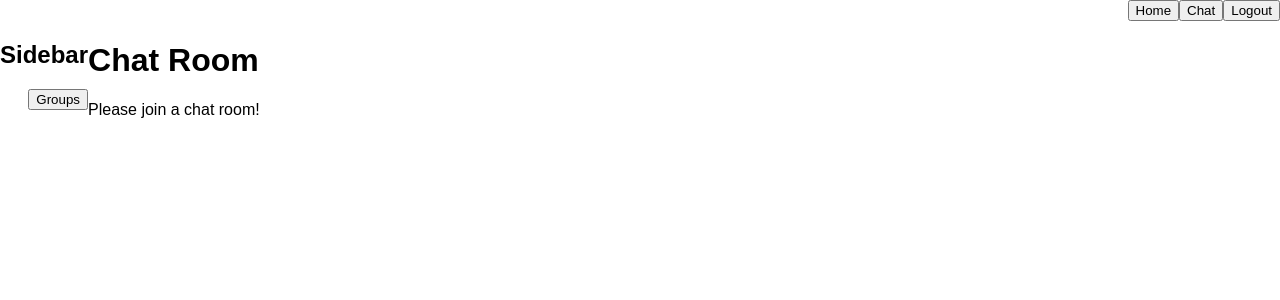
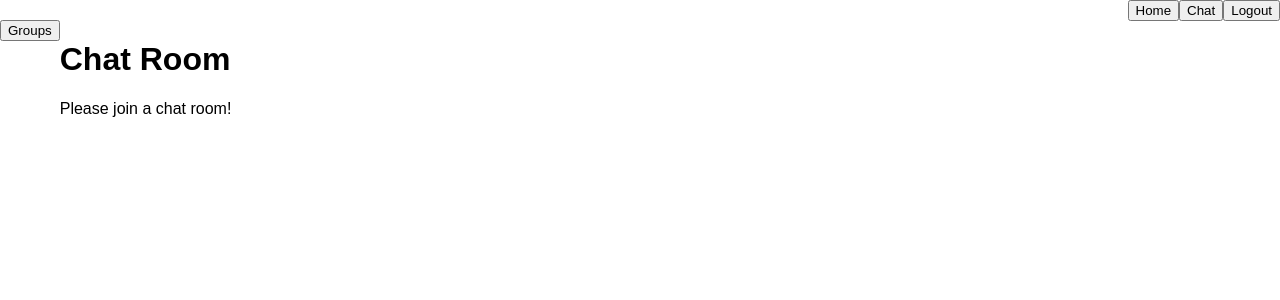
Before and after one commit to laughtree/whisperoot, a React (Create React App) app: page /chat in a window 1280 px wide. Shown: the top 300 px of the page. Built offline with nearby package versions, Linux system fonts and the light colour scheme; no server answers; sample sign-in values are in the browser's storage; the HTML template or start-up script is replaced by a standard one.

Commit message:
Fixed navbar and message input position to make sure them wont appear when windo shrink

```diff
--- a/src/App.js
+++ b/src/App.js
@@ -54,7 +54,9 @@ function App() {
   return (
     <div className="App">
       <NavBar loggedIn={loggedIn} />
-      <RouterProvider router={router} />
+      <div className="content">
+        <RouterProvider router={router} />
+      </div>
     </div>
   );
 }
--- a/src/components/NavBar.js
+++ b/src/components/NavBar.js
@@ -5,13 +5,13 @@ import "../styles/NavBar.css";
 function NavBar({loggedIn}) {
   return (
     <div className="header">
-        <nav className="navbar">
+        <div className="navbar">
             <ul>
                 <li><IconTextButton text={"Home"} iconPath={""} onClick={() => window.location.href = "/"} /></li>
                 {loggedIn ? <li><IconTextButton text={"Chat"} iconPath={""} onClick={() => window.location.href = "/chat"} /></li> : null}
                 <li>{loggedIn ? <IconTextButton text={"Logout"} icon={"logout"} onClick={logout} /> : <IconTextButton text={"Login"} iconPath={""} onClick={()=>{window.location.href = "/login"}}/>}</li>
             </ul>
-        </nav>
+        </div>
     </div>
   );
 }
--- a/src/components/SideBar.js
+++ b/src/components/SideBar.js
@@ -18,7 +18,6 @@ function SideBar({}) {
 
     return (
         <div className="sidebar">
-            <h2>Sidebar</h2>
             <ul>
             {/* <li>
                 <div className="notifice-list">
--- a/src/styles/App.css
+++ b/src/styles/App.css
@@ -4,6 +4,12 @@
     flex-direction: column;
 }
 
+.content {
+    position: fixed;
+    width: 100%;
+    top: 20px;
+}
+
 ::-webkit-scrollbar {
     display: none;
 }
--- a/src/styles/Chatroom.css
+++ b/src/styles/Chatroom.css
@@ -6,8 +6,8 @@
 }
 
 .chatroom-body {
+    display: flex;
     max-height: 80vh;
-    display: flex;
 }
 
 .message-area {
@@ -17,6 +17,7 @@
     overflow-y: scroll;
     min-height: 0;
     flex: 1 1 auto;
+    padding-bottom: 60px;
 }
 
 .chatroom-footer {
--- a/src/styles/MessageInput.css
+++ b/src/styles/MessageInput.css
@@ -1,11 +1,17 @@
-.message-input{
+.message-input {
+    position: fixed;
+    bottom: 0;
+    left: 0;
+    width: 100%;
     display: flex;
     flex-direction: row;
-    height: min-content;
-    flex: 1 1 auto;
+    height: 60px; /* Adjust height as needed */
+    background-color: #fff; /* Add a background color to distinguish it */
+    box-shadow: 0 -2px 5px rgba(0, 0, 0, 0.1); /* Optional shadow for better visibility */
+    z-index: 1000; /* Ensure it stays above other elements */
 }
 
-.message-input .icon-button-container{
+.message-input .icon-button-container {
     max-width: 64px;
     max-height: 64px;
     min-width: 32px;
--- a/src/styles/NavBar.css
+++ b/src/styles/NavBar.css
@@ -1,11 +1,20 @@
 ul {
     list-style: none;
     display: flex;
-    float: right;
     margin: 0;
     padding: 0;
+    flex: 1 1 auto;
+}
+
+.header {
+    width: 100%;
+    position: fixed;
+    display: flex;
+    align-items: flex-end;
+    justify-content: flex-end;
+    flex-direction: row;
 }
 
 .navbar {
-    flex-direction: row;
+    display: flex;
 }
```
